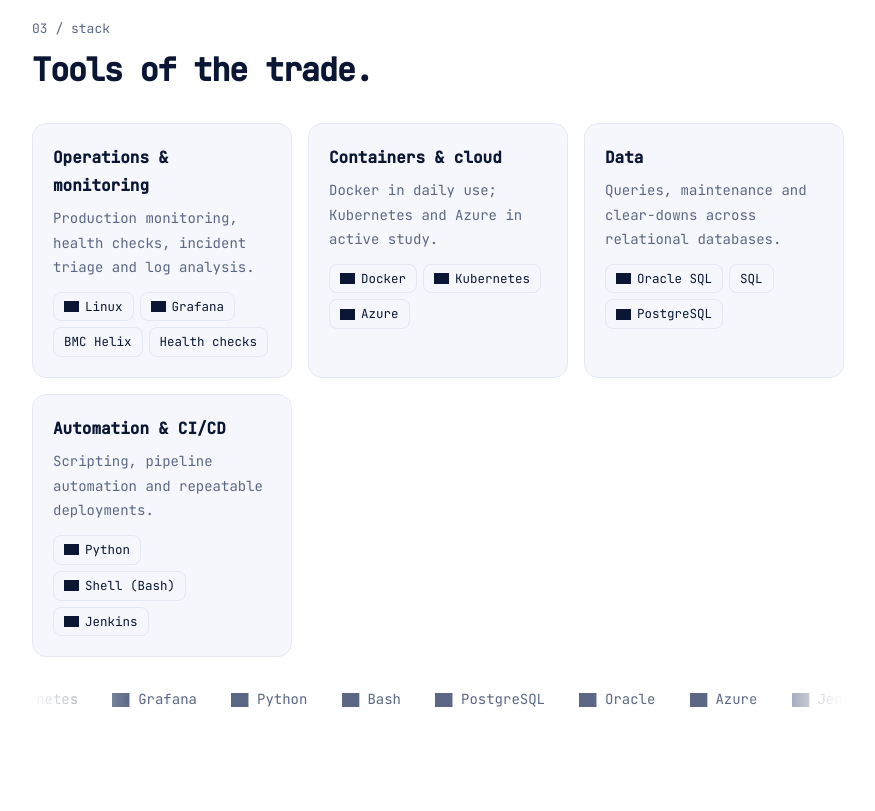
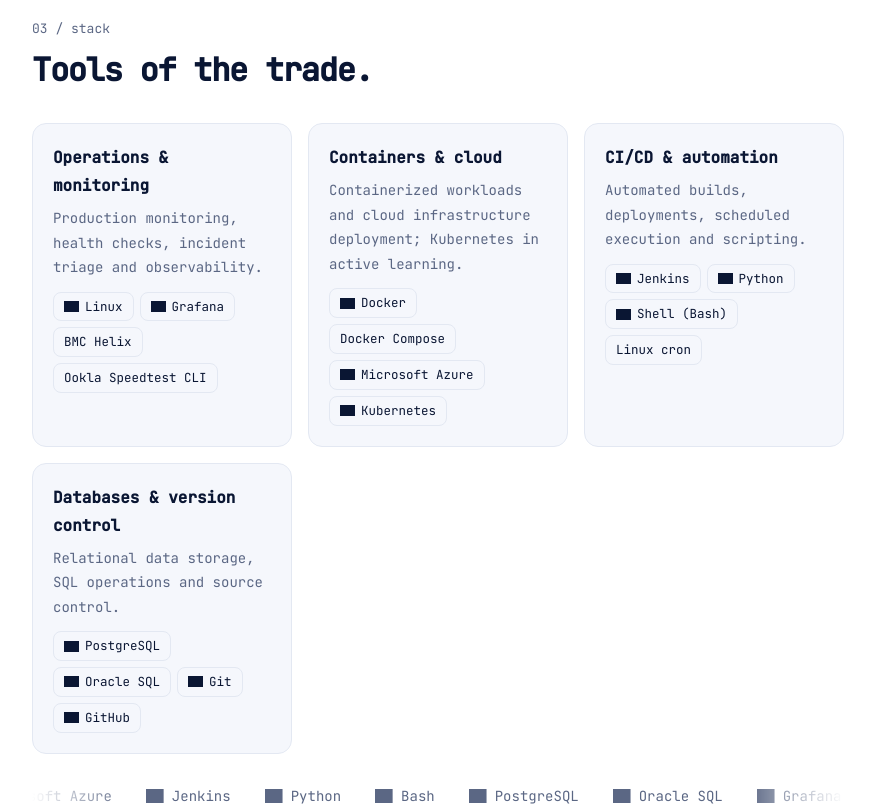
Before and after one commit to michaelnyandigisi/michaelnyandigisi.github.io, a plain HTML site: page index.html in a window 1280 px wide. Shown: the part 2860-3671 px from the top of the page, without its empty margins (202-1077 px from the left). Drawn offline with Linux system fonts and the light colour scheme; grey boxes are pictures that could not be loaded.

Commit message:
Update index.html

```diff
--- a/index.html
+++ b/index.html
@@ -221,11 +221,26 @@ const D={
   {m:"DTB",site:"https://www.dtbafrica.com",key:"dtb",h:"IT Intern, Rotational Programme",o:"Diamond Trust Bank Kenya",d:"Apr 2024 – Jun 2024",b:["Supported access management, incident resolution and internal applications in a regulated banking environment.","Documented troubleshooting procedures for the IT knowledge base."]},
   {m:"CR",file:"logos/conference-resources.jpeg",site:"",dom:"",h:"IT Associate",o:"Conference Resources Consulting Ltd",d:"Sep 2022 – Nov 2023",b:["On-site technical support for live conferencing events, fixing hardware, network and AV issues under time pressure."]}],
  stack:[
-  {h:"Operations & monitoring",p:"Production monitoring, health checks, incident triage and log analysis.",c:[["Linux","linux"],["Grafana","grafana"],["BMC Helix"],["Health checks"]]},
-  {h:"Containers & cloud",p:"Docker in daily use; Kubernetes and Azure in active study.",c:[["Docker","docker"],["Kubernetes","kubernetes"],["Azure","microsoftazure"]]},
-  {h:"Data",p:"Queries, maintenance and clear-downs across relational databases.",c:[["Oracle SQL","oracle"],["SQL"],["PostgreSQL","postgresql"]]},
-  {h:"Automation & CI/CD",p:"Scripting, pipeline automation and repeatable deployments.",c:[["Python","python"],["Shell (Bash)","gnubash"],["Jenkins","jenkins"]]}],
- marquee:[["Linux","linux"],["Docker","docker"],["Kubernetes","kubernetes"],["Grafana","grafana"],["Python","python"],["Bash","gnubash"],["PostgreSQL","postgresql"],["Oracle","oracle"],["Azure","microsoftazure"],["Jenkins","jenkins"]],
+  {h:"Operations & monitoring",p:"Production monitoring, health checks, incident triage and observability.",c:[["Linux","linux"],["Grafana","grafana"],["BMC Helix"],["Ookla Speedtest CLI"]]},
+  {h:"Containers & cloud",p:"Containerized workloads and cloud infrastructure deployment; Kubernetes in active learning.",c:[["Docker","docker"],["Docker Compose"],["Microsoft Azure","microsoftazure"],["Kubernetes","kubernetes"]]},
+  {h:"CI/CD & automation",p:"Automated builds, deployments, scheduled execution and scripting.",c:[["Jenkins","jenkins"],["Python","python"],["Shell (Bash)","gnubash"],["Linux cron"]]},
+  {h:"Databases & version control",p:"Relational data storage, SQL operations and source control.",c:[["PostgreSQL","postgresql"],["Oracle SQL","oracle"],["Git","git"],["GitHub","github"]]}],
+ marquee:[
+  ["Linux","linux"],
+  ["Docker","docker"],
+  ["Docker Compose"],
+  ["Microsoft Azure","microsoftazure"],
+  ["Jenkins","jenkins"],
+  ["Python","python"],
+  ["Bash","gnubash"],
+  ["PostgreSQL","postgresql"],
+  ["Oracle SQL","oracle"],
+  ["Grafana","grafana"],
+  ["Git","git"],
+  ["GitHub","github"],
+  ["Kubernetes","kubernetes"],
+  ["Ookla Speedtest CLI"]
+ ],
  projs:[
   {
    t:"Azure · Python · DevOps",
```
